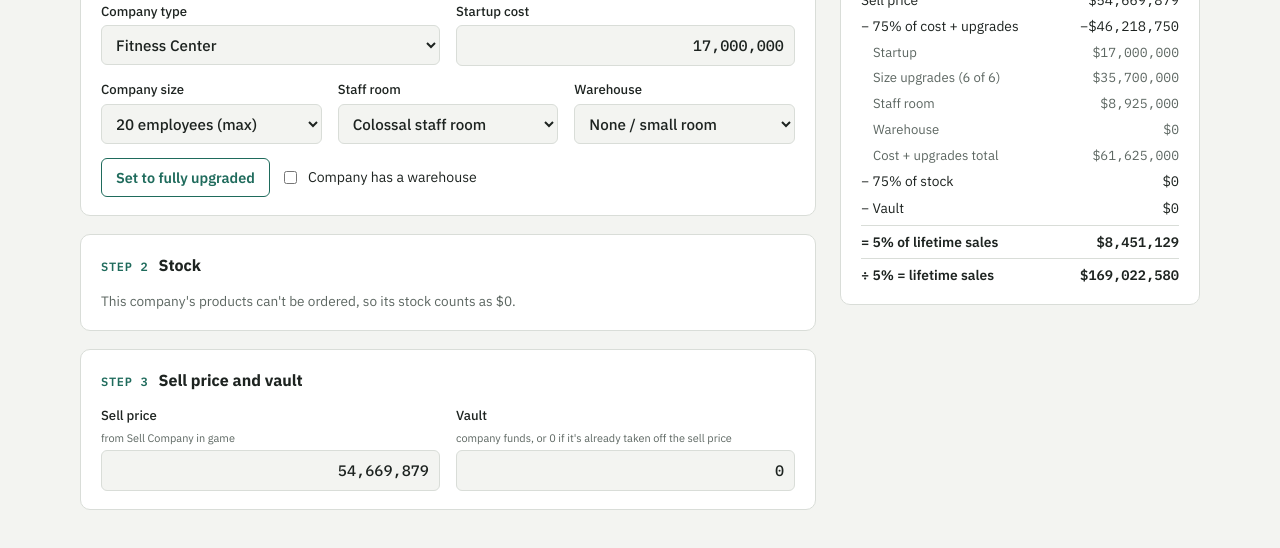
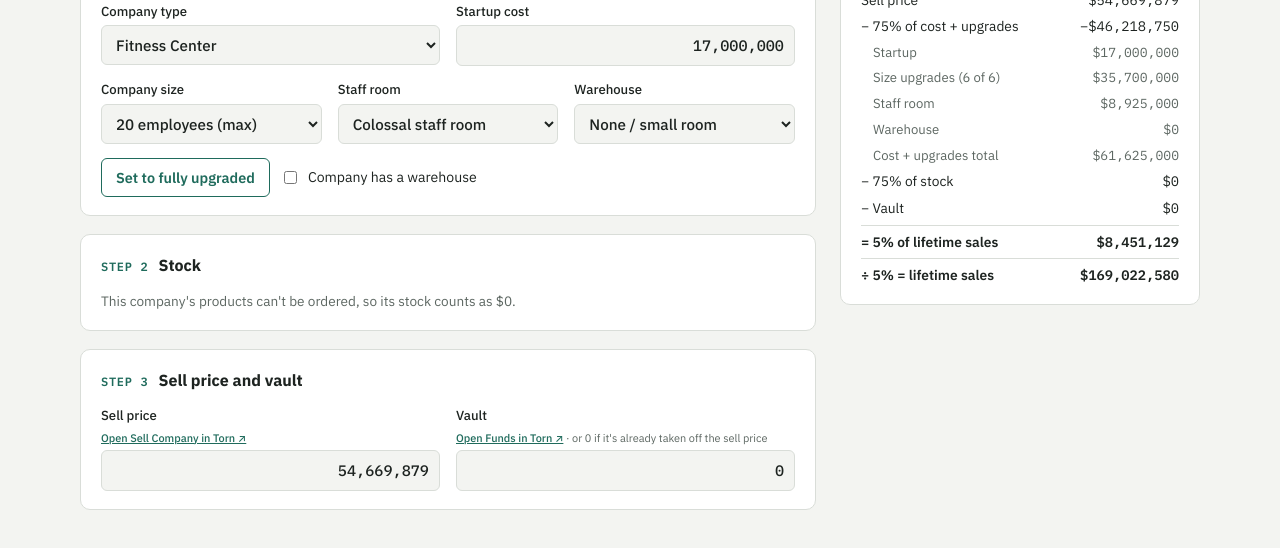
Before and after one commit to MarcelUraganu/Torn-Company-Lifetime-Sales, a plain HTML site: page index.html in a window 1280 px wide. Shown: the part 384-932 px from the top of the page. Drawn offline with Linux system fonts and the light colour scheme.

Commit message:
Link each input to the Torn page it comes from
Sell price, vault and stock now link straight to the matching tab of the director's company page, so directors know where to find each number.

Co-Authored-By: Claude Opus 5.5 <noreply@anthropic.com>
Claude-Session: https://claude.ai/code/session_019Ek58S9jC6YHT5htaqQxuH

```diff
--- a/index.html
+++ b/index.html
@@ -120,6 +120,7 @@ details summary { cursor: pointer; font-size: 0.88rem; color: var(--accent); fon
 textarea { width: 100%; min-height: 140px; font-family: var(--font-num); font-size: 0.78rem; background: var(--bg); color: var(--ink); border: 1px solid var(--line); border-radius: 6px; padding: 8px; }
 table.tos td, table.tos th { white-space: normal; text-align: left; font-family: var(--font-body); vertical-align: top; }
 a { color: var(--accent); }
+a.go { font-weight: 500; white-space: nowrap; }
 @media (prefers-reduced-motion: reduce) { * { transition: none !important; animation: none !important; } }
 </style>
 </head>
@@ -169,6 +170,7 @@ a { color: var(--accent); }
         <section class="card" aria-labelledby="mh-stock">
           <h2 id="mh-stock"><span class="step">STEP 2</span>Stock</h2>
           <p class="hint" id="mStockHint"></p>
+          <p class="hint" id="mStockLink"><a class="go" href="https://www.torn.com/companies.php?step=your&amp;type=1#/option=stock" target="_blank" rel="noopener">Open Stock in Torn ↗</a> to see how many of each item you have.</p>
           <div class="tablewrap" id="mStockTableWrap">
             <table>
               <thead><tr><th>Item</th><th>In stock</th><th>Cost each (set by Torn)</th><th>Value</th></tr></thead>
@@ -184,8 +186,8 @@ a { color: var(--accent); }
         <section class="card" aria-labelledby="mh-sell">
           <h2 id="mh-sell"><span class="step">STEP 3</span>Sell price and vault</h2>
           <div class="fields">
-            <label class="f">Sell price <small>from Sell Company in game</small><input type="text" class="num" id="mSell" inputmode="numeric"></label>
-            <label class="f">Vault <small>company funds, or 0 if it's already taken off the sell price</small><input type="text" class="num" id="mVault" inputmode="numeric"></label>
+            <label class="f">Sell price <small><a class="go" href="https://www.torn.com/companies.php?step=your&amp;type=1#/option=sell-company" target="_blank" rel="noopener">Open Sell Company in Torn ↗</a></small><input type="text" class="num" id="mSell" inputmode="numeric"></label>
+            <label class="f">Vault <small><a class="go" href="https://www.torn.com/companies.php?step=your&amp;type=1#/option=funds" target="_blank" rel="noopener">Open Funds in Torn ↗</a> · or 0 if it's already taken off the sell price</small><input type="text" class="num" id="mVault" inputmode="numeric"></label>
           </div>
         </section>
       </div>
@@ -231,7 +233,7 @@ a { color: var(--accent); }
         <section class="card" aria-labelledby="ah-need" id="aNeedCard" hidden>
           <h2 id="ah-need"><span class="step">STEP 3</span>What you need to add</h2>
           <div class="fields">
-            <label class="f">Sell price <small>the full figure from Sell Company in game</small><input type="text" class="num need" id="aSell" inputmode="numeric"></label>
+            <label class="f">Sell price <small><a class="go" href="https://www.torn.com/companies.php?step=your&amp;type=1#/option=sell-company" target="_blank" rel="noopener">Open Sell Company in Torn ↗</a> · the full figure</small><input type="text" class="num need" id="aSell" inputmode="numeric"></label>
             <label class="f" id="aStaffWrap" hidden>Staff room
               <select id="aStaff">
                 <option value="0">No staff room</option><option value="1">Small staff room</option><option value="2">Standard staff room</option>
@@ -243,8 +245,8 @@ a { color: var(--accent); }
                 <option value="0">None / small room</option><option value="1">Standard room</option><option value="2">Large room</option>
                 <option value="3">Huge room</option><option value="4">Warehouse</option><option value="5">Large warehouse</option><option value="6">Huge warehouse</option>
               </select></label>
-            <label class="f" id="aVaultWrap" hidden>Vault <small>company funds, or 0 if it's already taken off the sell price</small><input type="text" class="num need" id="aVault" inputmode="numeric" value="0"></label>
-            <label class="f" id="aStockWrap" hidden>Total stock value <small>in stock × cost each</small><input type="text" class="num need" id="aStock" inputmode="numeric" value="0"></label>
+            <label class="f" id="aVaultWrap" hidden>Vault <small><a class="go" href="https://www.torn.com/companies.php?step=your&amp;type=1#/option=funds" target="_blank" rel="noopener">Open Funds in Torn ↗</a> · or 0 if it's already taken off the sell price</small><input type="text" class="num need" id="aVault" inputmode="numeric" value="0"></label>
+            <label class="f" id="aStockWrap" hidden>Total stock value <small><a class="go" href="https://www.torn.com/companies.php?step=your&amp;type=1#/option=stock" target="_blank" rel="noopener">Open Stock in Torn ↗</a> · in stock × cost each</small><input type="text" class="num need" id="aStock" inputmode="numeric" value="0"></label>
           </div>
           <p class="hint" id="aVaultNote" hidden></p>
           <div class="compare" id="aValueBox" hidden>
@@ -409,6 +411,7 @@ a { color: var(--accent); }
     body.textContent = "";
     $("mStockTableWrap").hidden = !(list && list.length);
     $("mStockManualWrap").hidden = list !== null;
+    $("mStockLink").hidden = !!list && list.length === 0;
     if (list === null) {
       $("mStockHint").textContent = "This company's stock prices aren't in the built-in list yet. Add up in stock × cost each from your Stock page and enter the total.";
     } else if (!list.length) {
```
